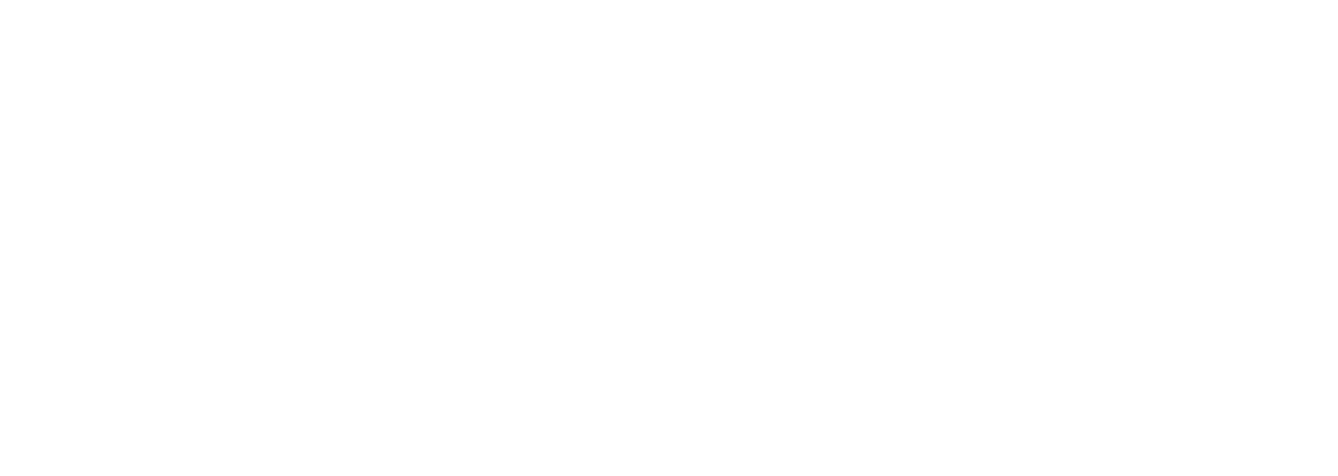
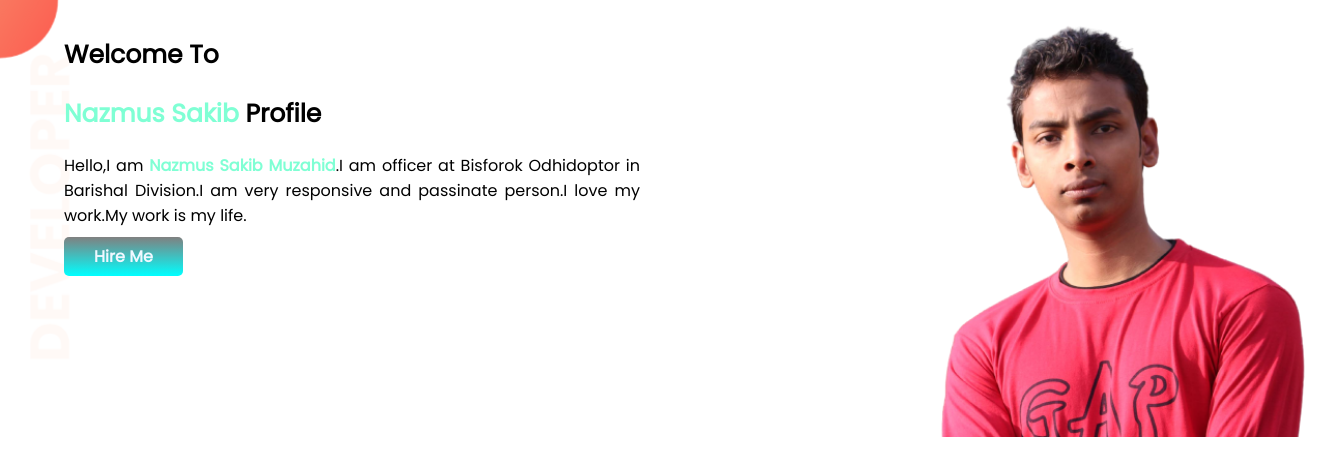
Before and after one commit to Farhanayesmin2/developer-portfolio, a plain HTML site: page index.html in a window 1280 px wide. Shown: the whole page, 1338 px wide, since content can reach past the window. Drawn offline with Linux system fonts and the light colour scheme.

Commit message:
section one

```diff
--- a/index.html
+++ b/index.html
@@ -5,9 +5,26 @@
         <meta http-equiv="X-UA-Compatible" content="IE=edge">
         <meta name="viewport" content="width=device-width, initial-scale=1.0">
         <title>My Portfilo Website</title>
+        <link rel="preconnect" href="https://fonts.googleapis.com">
+<link rel="preconnect" href="https://fonts.gstatic.com" crossorigin>
+<link href="https://fonts.googleapis.com/css2?family=Poppins&display=swap" rel="stylesheet">
         <link rel="stylesheet" href="style.css">
     </head>
     <body>
+        <section class="top-banner">
+            <div class="half-width">
+                <h1>Welcome To</h1>
+                <h1><span class="color">Nazmus Sakib</span> Profile</h1>
+                <p>Hello,I am<span class="color"> Nazmus Sakib Muzahid</span>.I am officer at Bisforok Odhidoptor in Barishal Division.I am very responsive and passinate person.I love my work.My work is my life. </p>
+                <a class="hire-btn" href="" alt="Hire me" target="_blank">Hire Me</a>
+           </div>
+    <div class="half-width">
+        <img src="images/muzahid.png" alt="Muzahid">
+    </div>
 
+
+
+
+    </section>
     </body>
     </html>
--- a/style.css
+++ b/style.css
@@ -0,0 +1,37 @@
+body{
+
+    margin: 0;
+    font-family: 'Poppins', sans-serif;}
+
+.color{
+font-weight: 700;
+    color: aquamarine;
+}
+h1{
+    font-size: 25px;
+}
+section{
+    display: flex;
+}
+.half-width{
+    margin-top: 15px;
+text-align: justify;
+    width:50%;
+    padding-left: 5%;
+}
+.half-width img{
+
+    width: 110%;
+}
+.hire-btn{
+    text-decoration: none;
+background-image: linear-gradient(gray,aqua);
+    padding: 8px 30px;
+    border-radius: 5px;
+    color: aliceblue;
+    font-weight: 700;
+}
+.top-banner{
+    background-image: url(./images/top-banner.png);
+   background-repeat: no-repeat;
+}
```
Also changed, not shown: images/dream-bg.png (added), images/exp-bg.png (added), images/jhankar.png (added), images/jhankar2.png (added), images/muzahid.png (added), images/my-bg.png (added), images/my-bg2.png (added), images/top-banner.png (added), images/vaiya.png (added). Lines whose indentation alone changed are shown as unchanged.
